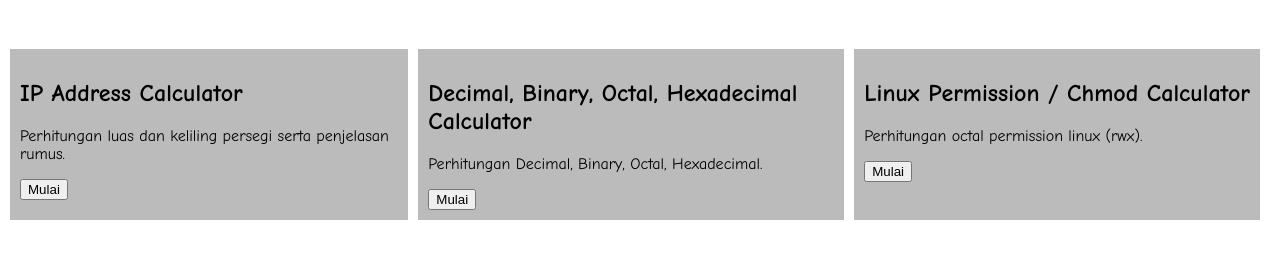
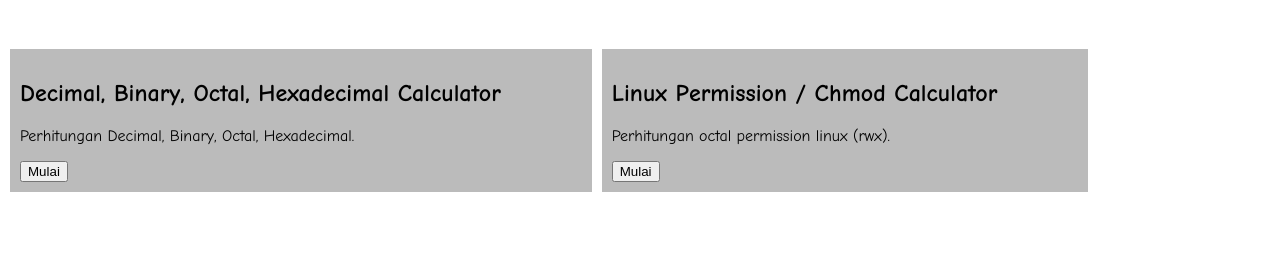
Before and after one commit to rjial/paradigma, a plain HTML site: page programmer/index.html in a window 1280 px wide. Shown: the part 83-342 px from the top of the page. Drawn offline with Linux system fonts and the light colour scheme.

Commit message:
hapus ip address section

```diff
--- a/programmer/index.html
+++ b/programmer/index.html
@@ -17,11 +17,6 @@
     </div>
             <div class="grid-container">
                 <div class="materi">
-                    <h2>IP Address Calculator</h2>
-                    <p>Perhitungan luas dan keliling persegi serta penjelasan rumus.</p>
-                    <button onclick="parent.location='ipaddress.html'">Mulai</button>
-                </div>
-                <div class="materi">
                     <h2>Decimal, Binary, Octal, Hexadecimal Calculator</h2>
                     <p>Perhitungan Decimal, Binary, Octal, Hexadecimal.</p>
                     <button onclick="parent.location='./computernumber.html'">Mulai</button>
```
